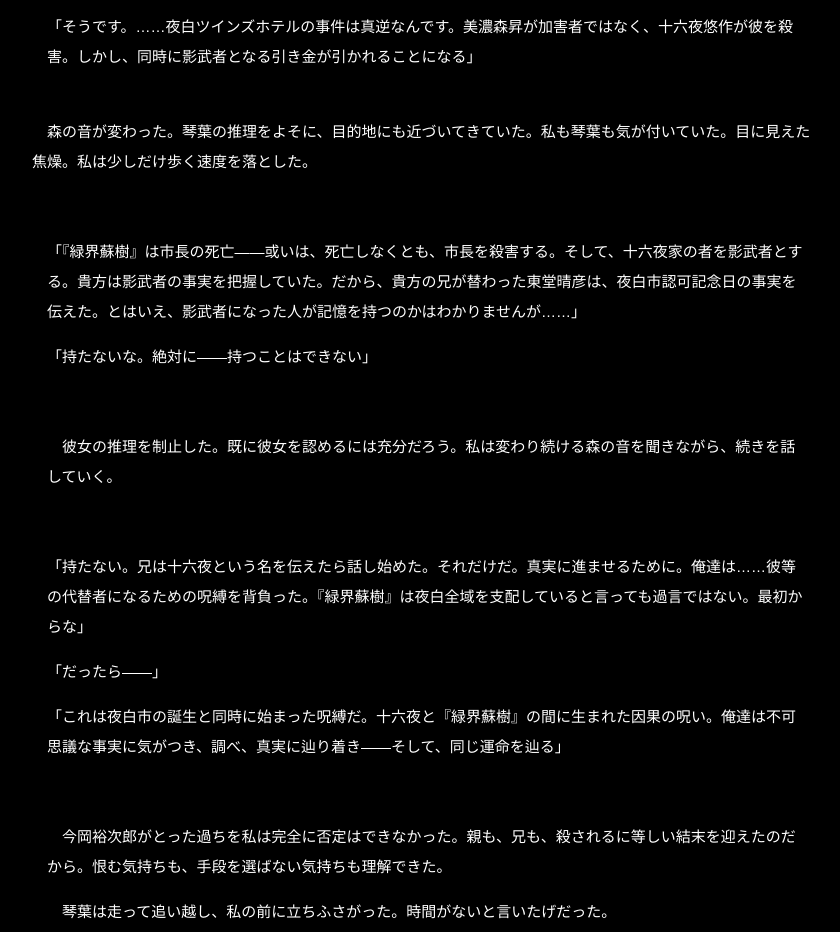
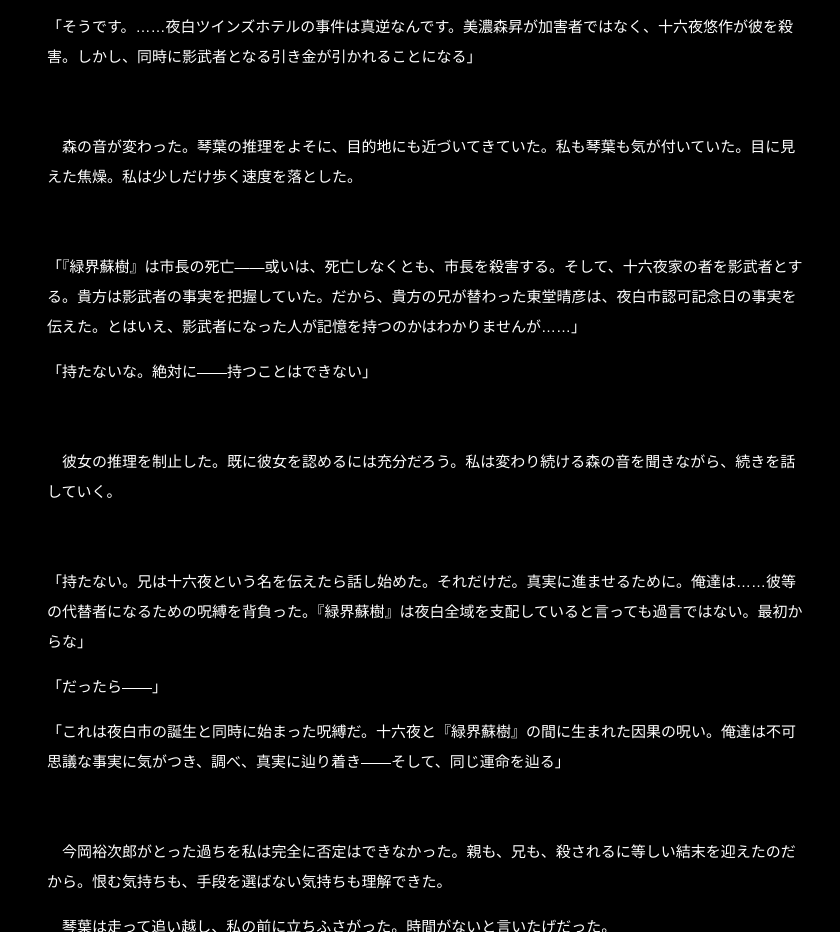
Before and after one commit to unknown-yorushiro/whoami, a plain HTML site: page index.html in a window 1280 px wide. Shown: the part 8997-9929 px from the top of the page, without its empty margins (213-1053 px from the left). Drawn offline with nearby package versions, Linux system fonts and the light colour scheme; some packages are replaced by stand-ins of ours; a script that the page names is missing; a web font is replaced by a local one.

Commit message:
Update index.html

```diff
--- a/index.html
+++ b/index.html
@@ -240,7 +240,7 @@
                 <p>「全員が同じ運命を辿っているって話か？」</p>
                 <p>「そうです。……夜白ツインズホテルの事件は真逆なんです。美濃森昇が加害者ではなく、十六夜悠作が彼を殺害。しかし、同時に影武者となる引き金が引かれることになる」</p><br>
 
-              </div><div id="horror-trigger2>
+              </div><div id="horror-trigger2">
               <p>　森の音が変わった。琴葉の推理をよそに、目的地にも近づいてきていた。私も琴葉も気が付いていた。目に見えた焦燥。私は少しだけ歩く速度を落とした。</p><br>
 
               <p>
@@ -273,9 +273,12 @@
               <p>　怖くなれば勝手に帰るだろうとも――それは無理だった。そして、その判断は0から100まで全て誤っていたのだ。</p><br>
 
               <p>「私は一人で戻ったりしません！！　巻き添いにしたくないなら、一緒に戻りましょう！！　唯奈のためにもお願いです！！　『緑界蘇樹』の本当の目的も分かってるんでしょ！？　だから、一緒に戻って――」</p><br>
+
               </div>
+              <!--/.horror-trigger2-->
                 <div id="trigger">
                 <div id="overlay"></div>
+
                 <p>　声が切れた。</p><br>
 
                 <p>　鈍い音がする。赤が私の前を覆い尽くす。脈動する心臓だけが宙を舞うが、重力に負けて地に伏せた。</p>
@@ -286,6 +289,8 @@
 
                 <p>　白いローブが異質に森を虚ろう。</p>
               </div>
+              <!--/.trigger-->
+
               <p>　それは既に世を去った女の身体を踏み付け、近づいてくる。無音で、虚無で、慈悲深い。</p>
               <p>　止まる。おちた心臓を掴み取り、嘗めるように凝視する。そして、嗤った。</p>
               <p>　確かに私の方を見ていた。</p><br>
```
